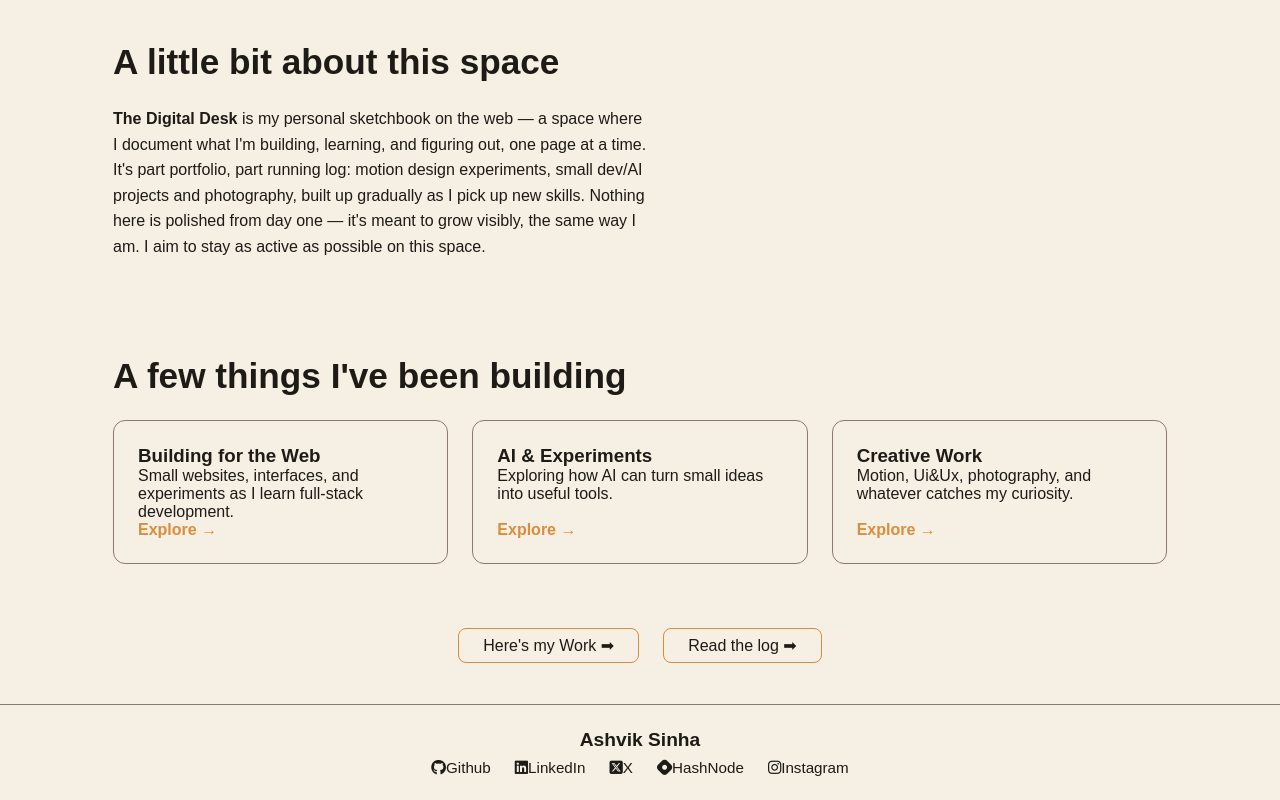
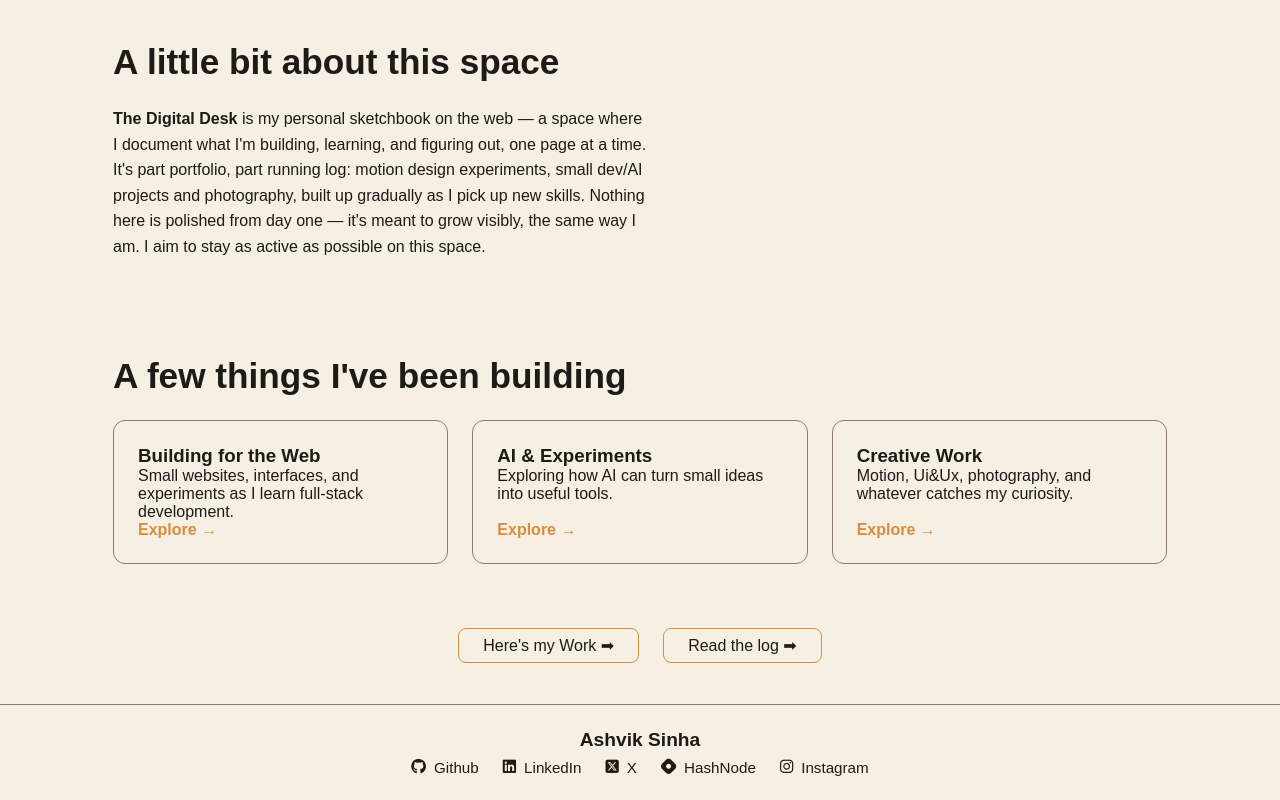
Before and after one commit to ASHVIK-SINHA-07/Ashvik-s-Digital-SketchBook, a plain HTML site: page index.html in a window 1280 px wide. Shown: the part 413-1213 px from the top of the page. Drawn offline with Linux system fonts and the light colour scheme; a web font is replaced by a local one.

Commit message:
add css to the footet icons

```diff
--- a/assets/stylesheets/style.css
+++ b/assets/stylesheets/style.css
@@ -45,7 +45,7 @@ ul {
     padding: 0 var(--space-lg);
 }
 
-#container > section + section {
+#container>section+section {
     margin-top: var(--space-lg);
 }
 
@@ -87,7 +87,11 @@ footer {
     flex-wrap: wrap;
 }
 
+
 .footer-links a {
+    display: inline-flex;
+    align-items: center;
+    gap: 0.5rem;
     font-size: 0.95rem;
     color: var(--color-text);
     transition: color 0.3s ease;
@@ -104,7 +108,7 @@ h3 {
     font-family: var(--font-heading);
 }
 
-#container > section h2 {
+#container>section h2 {
     font-size: 2.2rem;
     margin-bottom: var(--space-md);
 }
@@ -232,7 +236,7 @@ nav a.active {
     color: var(--color-bg);
 }
 
-/* 06. Project showcase */
+/* 06. showcase */
 #motion-design,
 #ai-dev,
 #photography {
@@ -268,13 +272,12 @@ nav a.active {
     border-radius: 6px;
 }
 
-/* Hide broken images that do not have a src attribute or have empty src */
 .featured-card img:not([src]),
 .featured-card img[src=""] {
     display: none;
 }
 
-/* 07. Journal */
+/* 07. Log */
 .log-link {
     margin-top: var(--space-md);
 }
@@ -454,6 +457,7 @@ nav a.active {
 }
 
 @media (prefers-reduced-motion: reduce) {
+
     *,
     *::before,
     *::after {
```
